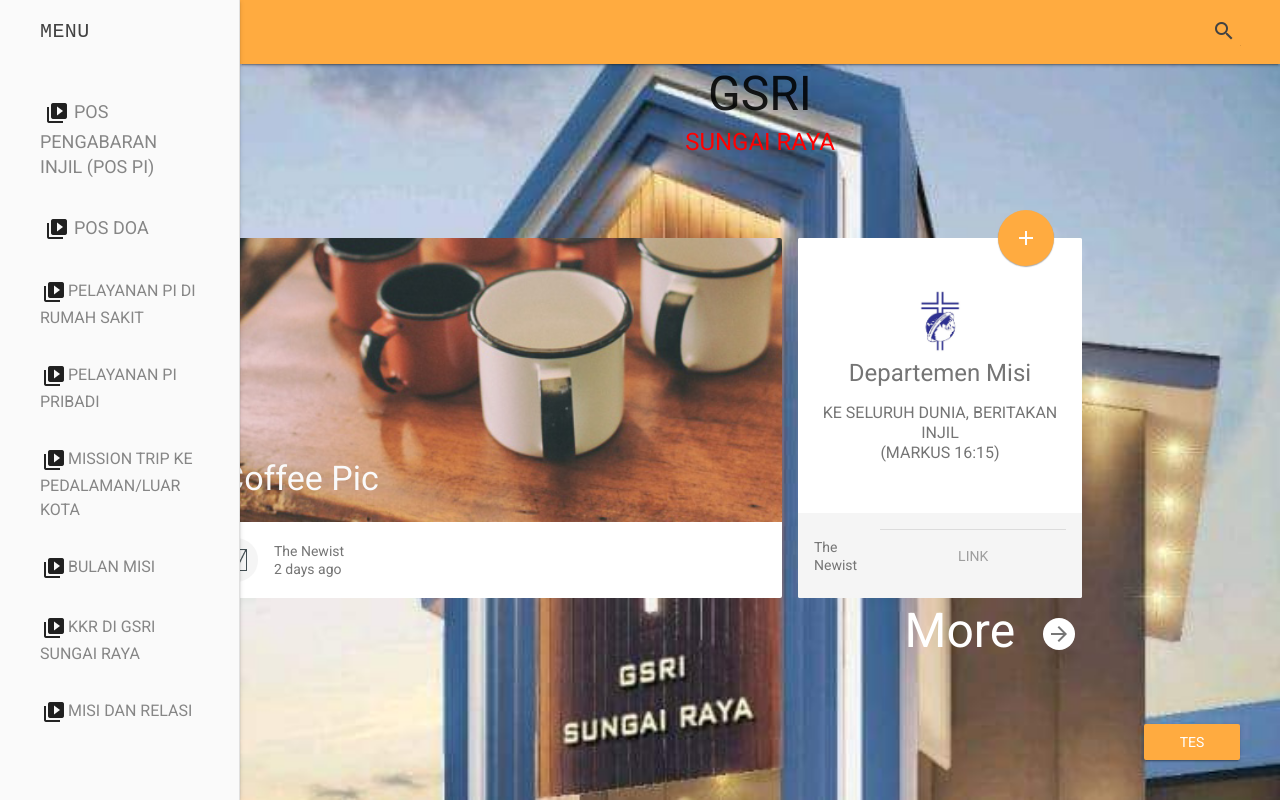
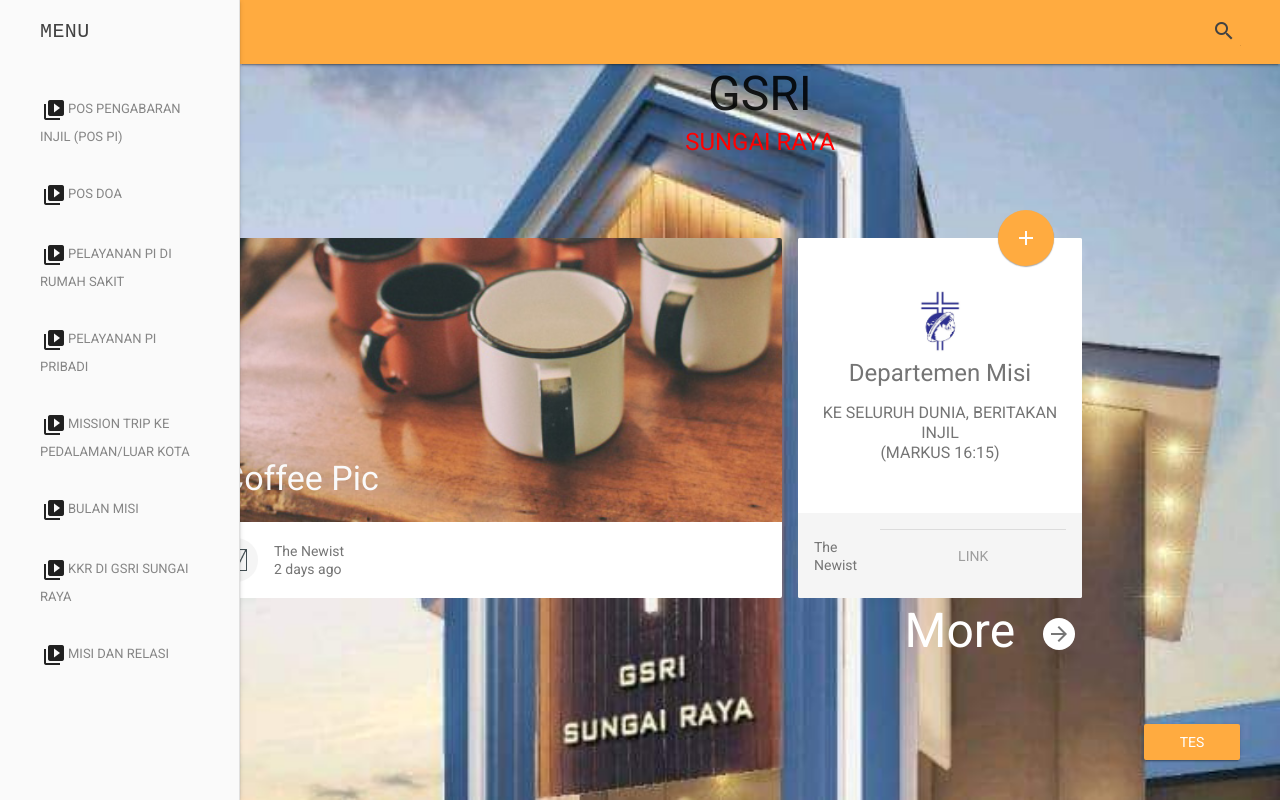
Before and after one commit to ItzClubbyKunz/GSRI, a plain HTML site: page index.html in a window 1280 px wide. Drawn offline with nearby package versions, Linux system fonts and the light colour scheme.

Commit message:
Update index.html

```diff
--- a/index.html
+++ b/index.html
@@ -83,14 +83,14 @@
   <div class="mdl-layout__drawer">
     <span style="font-family:monospace;" class="mdl-layout-title">MENU</span>
     <nav class="mdl-navigation">
-      <a class="mdl-navigation__link" href=""><font size="4"><i style="padding:5px;color:black;" class="material-icons">video_library</i>POS PENGABARAN INJIL (POS PI)</font></a>
-      <a class="mdl-navigation__link" href=""><font size="4"><i style="padding:5px;color:black;" class="material-icons">video_library</i>POS DOA</font></a>
-<a class="mdl-navigation__link" href=""><font size="3"><i style="padding:2px;color:black;" class="material-icons">video_library</i>PELAYANAN PI DI RUMAH SAKIT</font></a>
-<a class="mdl-navigation__link" href=""><font size="3"><i style="padding:2px;color:black;" class="material-icons">video_library</i>PELAYANAN PI PRIBADI</font></a>
-<a class="mdl-navigation__link" href=""><font size="3"><i style="padding:2px;color:black;" class="material-icons">video_library</i>MISSION TRIP KE PEDALAMAN/LUAR KOTA</font></a>
-<a class="mdl-navigation__link" href=""><font size="3"><i style="padding:2px;color:black;" class="material-icons">video_library</i>BULAN MISI</font></a>
-<a class="mdl-navigation__link" href=""><font size="3"><i style="padding:2px;color:black;" class="material-icons">video_library</i>KKR DI GSRI SUNGAI RAYA</font></a>
-<a class="mdl-navigation__link" href=""><font size="3"><i style="padding:2px;color:black;" class="material-icons">video_library</i>MISI DAN RELASI</font></a>
+      <a class="mdl-navigation__link" href=""><font size="2"><i style="padding:2px;color:black;" class="material-icons">video_library</i>POS PENGABARAN INJIL (POS PI)</font></a>
+      <a class="mdl-navigation__link" href=""><font size="2"><i style="padding:2px;color:black;" class="material-icons">video_library</i>POS DOA</font></a>
+<a class="mdl-navigation__link" href=""><font size="2"><i style="padding:2px;color:black;" class="material-icons">video_library</i>PELAYANAN PI DI RUMAH SAKIT</font></a>
+<a class="mdl-navigation__link" href=""><font size="2"><i style="padding:2px;color:black;" class="material-icons">video_library</i>PELAYANAN PI PRIBADI</font></a>
+<a class="mdl-navigation__link" href=""><font size="2"><i style="padding:2px;color:black;" class="material-icons">video_library</i>MISSION TRIP KE PEDALAMAN/LUAR KOTA</font></a>
+<a class="mdl-navigation__link" href=""><font size="2"><i style="padding:2px;color:black;" class="material-icons">video_library</i>BULAN MISI</font></a>
+<a class="mdl-navigation__link" href=""><font size="2"><i style="padding:2px;color:black;" class="material-icons">video_library</i>KKR DI GSRI SUNGAI RAYA</font></a>
+<a class="mdl-navigation__link" href=""><font size="2"><i style="padding:2px;color:black;" class="material-icons">video_library</i>MISI DAN RELASI</font></a>
     </nav>
   </div>
   <main class="mdl-layout__content">
```
